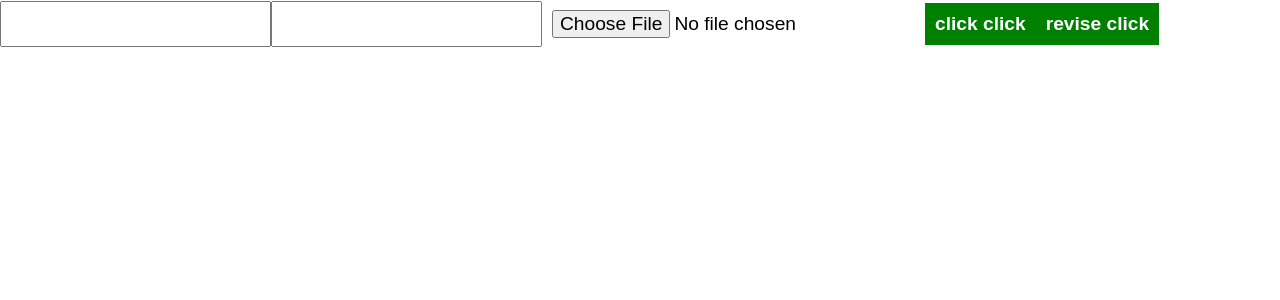
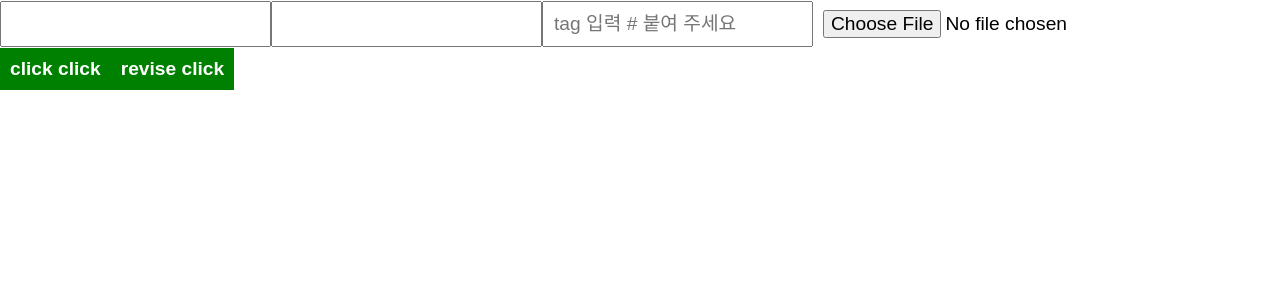
Before and after one commit to zeze88/sun, a React (Create React App) app: page /create in a window 1280 px wide. Shown: the top 300 px of the page. Built offline with nearby package versions, Linux system fonts and the light colour scheme.

Commit message:
태그 기능 추가

```diff
--- a/src/page/Create.js
+++ b/src/page/Create.js
@@ -19,12 +19,18 @@ const Create = () => {
   const onChange = (e) => {
     const id = e.target.id;
     const content = e.target.value;
+
     setAddPost({ ...addPost, [id]: content });
   };
 
   const submit = () => {
-    dispatch(postActions.addPostDB(addPost));
-    // dispatch(postActions.imgUPUPDB(img_list?.img));
+    const tag = addPost.tags.split("#").splice(1);
+    dispatch(
+      postActions.addPostDB({
+        ...addPost,
+        tags: tag,
+      })
+    );
   };
 
   const revise = () => {
@@ -37,6 +43,13 @@ const Create = () => {
     <PostWrap>
       <input id="title" onChange={onChange} type="text" />
       <input id="comment" onChange={onChange} type="text" />
+      <input
+        id="tags"
+        onChange={onChange}
+        type="text"
+        placeholder="tag 입력 # 붙여 주세요"
+      />
+
       <ImgUpload />
       <button onClick={submit}>click click</button>
       <button onClick={revise}>revise click</button>
```
